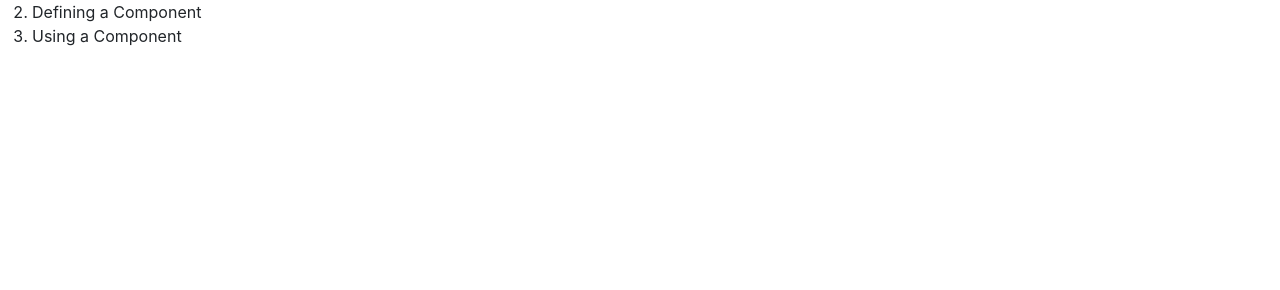
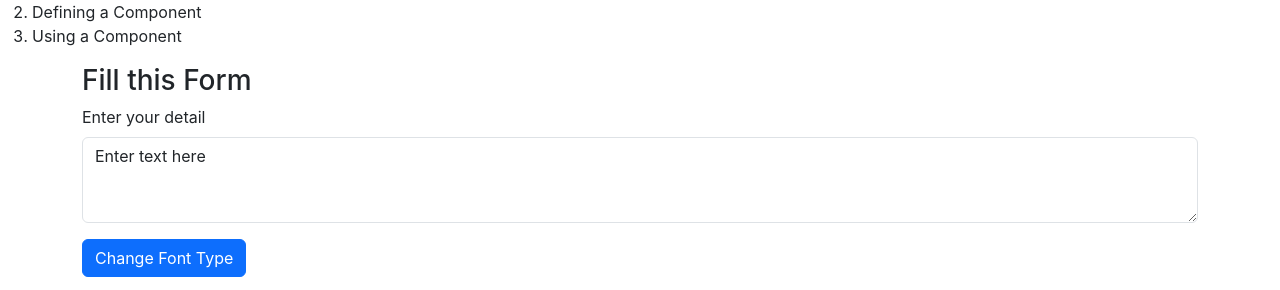
Before and after one commit to ajbhaskar111/learn_react, a React (Create React App) app in the folder 1_simple_app/: page / in a window 1280 px wide. Shown: the part 1821-2111 px from the top of the page. Before the commit the page ends 1885 px from the top, so only its background shows below. Built offline with nearby package versions, Linux system fonts and the light colour scheme.

Commit message:
How to user state in react

```diff
--- a/1_simple_app/src/App.js
+++ b/1_simple_app/src/App.js
@@ -3,6 +3,8 @@ import './App.css';
 import Navbar from './MyComponents/Navbar';
 import Avtar from './MyComponents/Avtar';
 import UserProfile from './MyComponents/UserProfile';
+import ComponentPure from './MyComponents/ComponentPure';
+import TextForm from './MyComponents/TextForm';
 
 
 
@@ -27,6 +29,10 @@ function App() {
      <Avtar />
 
      <UserProfile />
+
+     {/* <ComponentPure /> */}
+
+     <TextForm title="Fill this Form"/>
     {/* <section >
       <div className="container">
           <div>{list}</div>
--- a/1_simple_app/src/MyComponents/Avtar.js
+++ b/1_simple_app/src/MyComponents/Avtar.js
@@ -17,7 +17,7 @@ export default function Avtar(){
         <>
            <h5>{name}'s To Do List</h5>
            <h6>Days name is := {fromateDate(today)}</h6>
-           <img src={avtar}  alt={alt_text}    className="avtar round-circule "/>
+           <img src={avtar}  alt={alt_text}  className="avtar round-circule "/>
            <ul style={{
             backgroundColor: 'black',
             color: 'pink'
--- /dev/null
+++ b/1_simple_app/src/MyComponents/ComponentPure.js
@@ -0,0 +1,15 @@
+import React from "react";
+
+function Cup({guest}){
+    return <h2>Tea cup for gues #{guest}</h2>;
+}
+
+export default function ComponentPure(){
+   let cups =[];
+   for (let i = 1; i <= 12; i++){
+    cups.push(<Cup key={i} guest={i} />);
+   }
+    return cups;
+
+
+}
--- /dev/null
+++ b/1_simple_app/src/MyComponents/TextForm.js
@@ -0,0 +1,32 @@
+import React, {useState} from "react"
+
+export default function TextForm(props) {
+
+    // text = "new text"; //wrong way to change the state
+    // setText("Enter your New Text"); //Correct way to change the state
+    const changeUptext = () => {
+          //    setText("The value is")
+        //   console.log("Text change the uppcae"+ text );
+          let newText = text.toUpperCase();
+          setText(newText);
+    }
+    const handleOnChange = (event) => {
+        // console.log("on change");
+        setText(event.target.value);
+    }
+    const [text, setText] = useState("Enter text here");
+    return (
+
+        <section>
+            <div className="container">
+                <div className="mb-3">
+                    <h3>{props.title}</h3>
+                        <label htmlFor="exampleFormControlTextarea1" className="form-label">Enter your detail</label>
+                        <textarea className="form-control mb-3" id="exampleFormControlTextarea1" rows="3" onChange={handleOnChange} value={text}></textarea>
+                        <button type="submit" className="btn btn-primary" onClick={changeUptext}>Change Font Type</button>
+                </div>
+            </div>
+        </section>
+
+    )
+}
```
